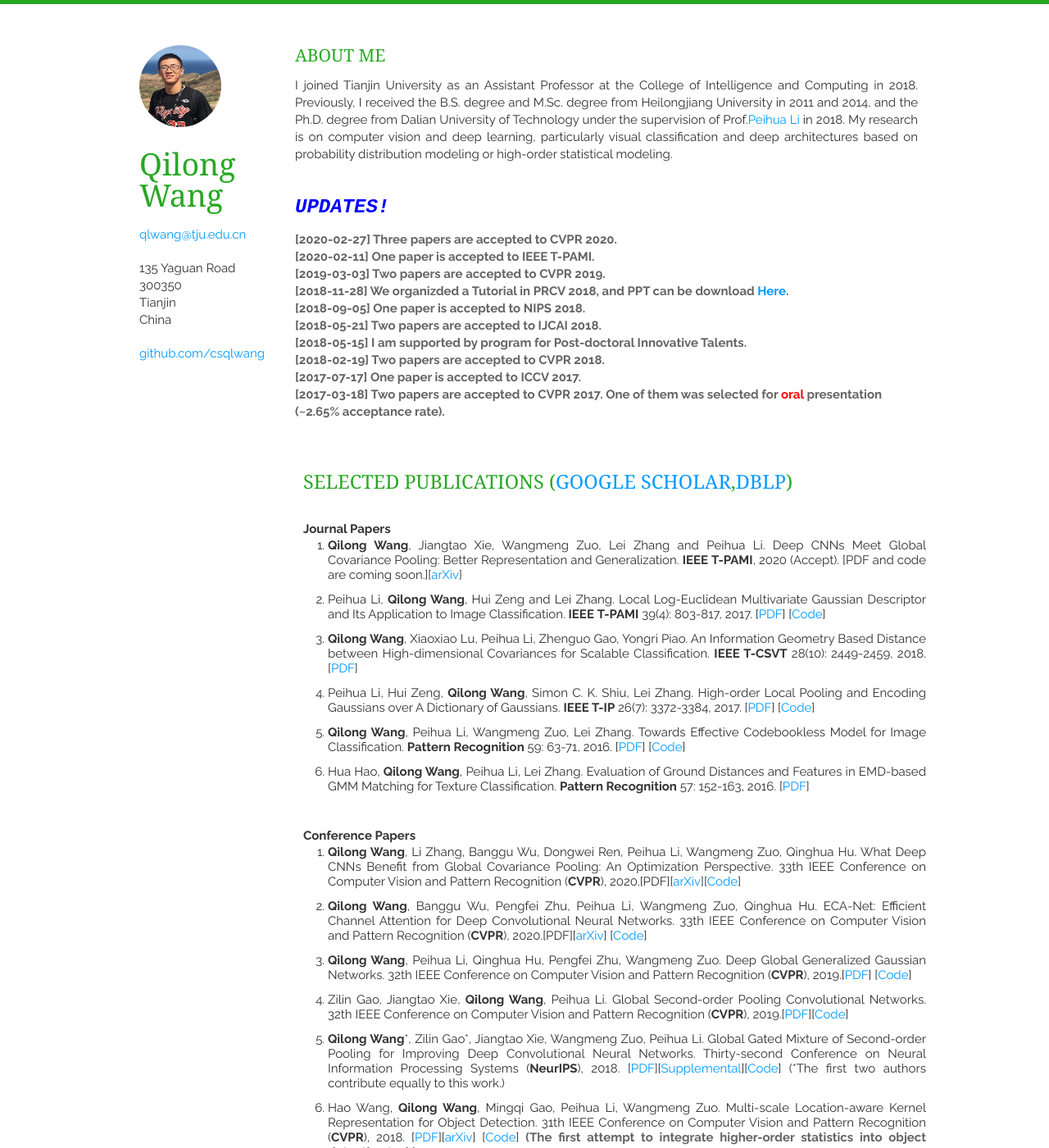
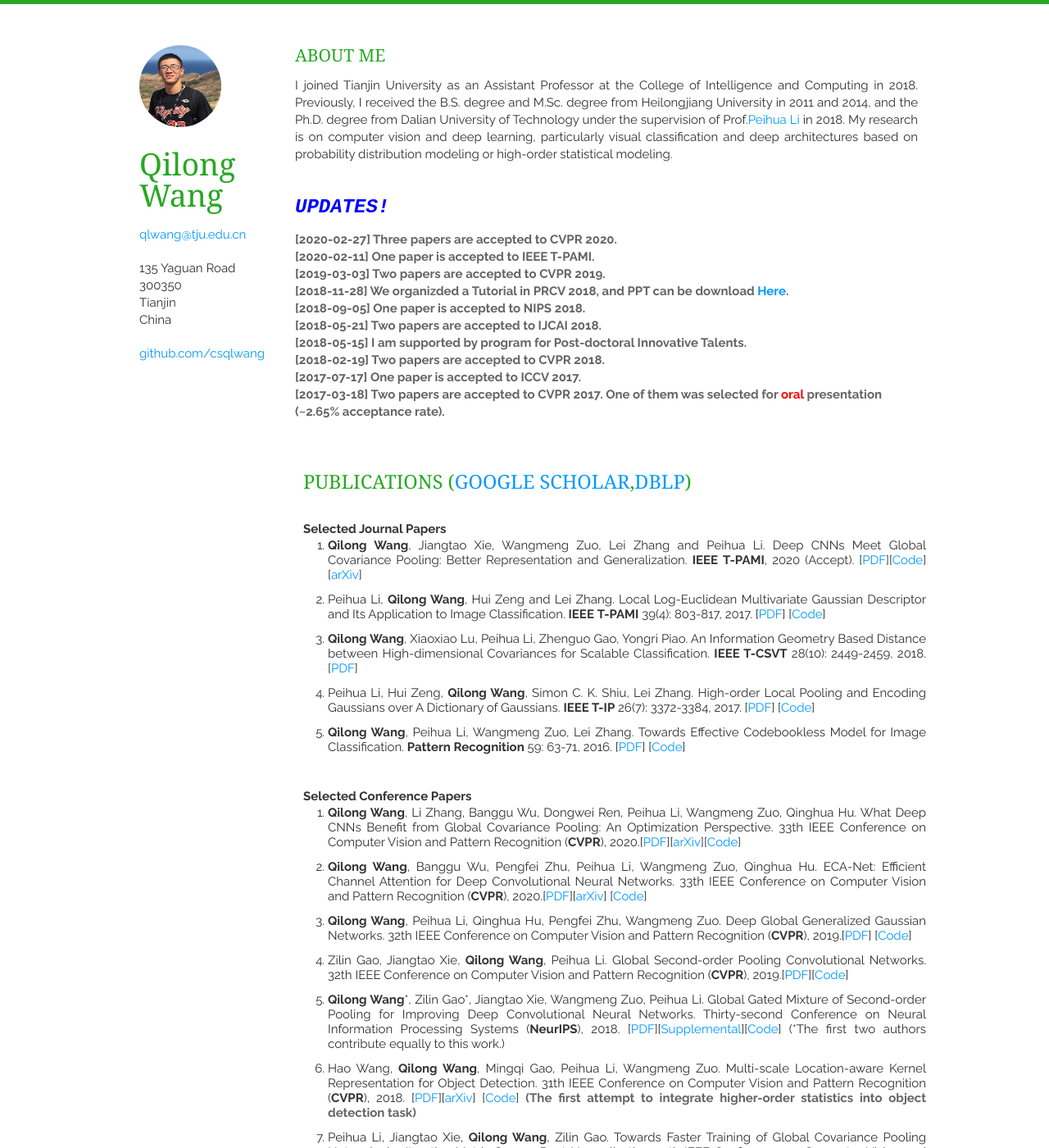
Before and after one commit to iamjingli/homepage, a Jekyll site: the page built from index.html, in a window 1280 px wide and 1400 px high. Shown: the whole window at 82% size. Built offline with Jekyll 4.4.1, drawn with Linux system fonts in a browser that asks for light colours; nearby versions of some CDN libraries; the list of posts is cut into pages by our own code; some of the changed text lies outside the part shown.

Commit message:
homepage

```diff
--- a/_includes/acdserve.html
+++ b/_includes/acdserve.html
@@ -11,7 +11,7 @@
         <p><br />
         <strong>Conference Reviewer</strong><br />
         </p>
-        <p>CVPR 2018-2020, ECCV 2020, ICCV 2019,  AAAI 2019, IJCAI 2018, ACCV 2016-2018
+        <p>CVPR 2018-2020, NeruIPS 2020, ECCV 2020, ICCV 2019,  AAAI 2019 2021, IJCAI 2018, ACCV 2016-2020
           <article></article>
 </p>
       </header>
--- a/_includes/publications.html
+++ b/_includes/publications.html
@@ -20,20 +20,20 @@
             <article>
               <header></header>
             </article>
-          Selected Publications (<a href="https://scholar.google.com/citations?user=qdPVJN0AAAAJ&amp;hl=zh-CN">Google Scholar</a>,<a href="https://dblp.uni-trier.de/pers/w/Wang:Qilong.html">DBLP</a>) </h1>
+          Publications (<a href="https://scholar.google.com/citations?user=qdPVJN0AAAAJ&amp;hl=zh-CN">Google Scholar</a>,<a href="https://dblp.uni-trier.de/pers/w/Wang:Qilong.html">DBLP</a>) </h1>
         </section></h1>
   </header>
     </article>
     <section class="thirteen columns">
       <article>
         <header></header>
-        <p align="justify"><strong>Journal Papers</strong></p>
+        <p align="justify"><strong>Selected Journal Papers</strong></p>
         <ol>
           <li><div align="justify"><div align="justify">
             <div align="justify">
                   <div align="justify"><strong>Qilong Wang</strong>, Jiangtao Xie, Wangmeng Zuo,  Lei Zhang and
                     Peihua Li.  Deep CNNs Meet Global Covariance Pooling:
-                    Better Representation and Generalization. <strong>IEEE</strong> <strong>T-PAMI</strong>, 2020 (Accept). [PDF and code are coming soon.][<a href="https://arxiv.org/abs/1904.06836?context=cs.CV">arXiv</a>]</div>
+                    Better Representation and Generalization. <strong>IEEE</strong> <strong>T-PAMI</strong>, 2020 (Accept). [<a href="https://ieeexplore.ieee.org/document/9001240">PDF</a>][<a href="http://peihuali.org/MPN-COV/">Code</a>][<a href="https://arxiv.org/abs/1904.06836?context=cs.CV">arXiv</a>]</div>
             </div>
               </div>
             </div>
@@ -54,24 +54,22 @@
             </div>
           </li>
           <li><div align="justify">
-            <div align="justify"><strong>Qilong Wang</strong>,  Peihua Li, Wangmeng Zuo, Lei Zhang. Towards Effective Codebookless Model for  Image Classification. <strong>Pattern  Recognition</strong> 59: 63-71, 2016. [<a href="http://www.peihuali.org/publications/PR-CLM/PR-CLM.pdf">PDF</a>] [<a href="http://www.peihuali.org/publications/PR-CLM/CLM_PR.zip">Code</a>] </div>
+            <div align="justify"><strong>Qilong Wang</strong>,  Peihua Li, Wangmeng Zuo, Lei Zhang. Towards Effective Codebookless Model for  Image Classification. <strong>Pattern  Recognition</strong> 59: 63-71, 2016. [<a href="http://www.peihuali.org/publications/PR-CLM/PR-CLM.pdf">PDF</a>] [<a href="http://www.peihuali.org/publications/PR-CLM/CLM_PR.zip">Code</a>]
+              <div align="justify"></div>
             </div>
-          </li>
-          <li><div align="justify">
-            <div align="justify">Hua Hao, <strong>Qilong Wang</strong>, Peihua Li, Lei Zhang.  Evaluation of Ground Distances and Features in EMD-based GMM Matching for  Texture Classification. <strong>Pattern  Recognition</strong> 57: 152-163, 2016. [<a href="https://www.sciencedirect.com/science/article/pii/S0031320316000960">PDF</a>] </div>
             </div>
           </li>
         </ol>
         <p align="justify">&nbsp;</p>
-        <p><strong>Conference Papers </strong></p>
+        <p><strong>Selected Conference Papers </strong></p>
         <ol>
           <li>
             <div align="justify">
-              <div align="justify"><strong>Qilong Wang</strong>, Li Zhang, <span data-bind="text: fullName, style:{fontWeight: isPrimary ? 'bold' : ''}">Banggu Wu</span>, Dongwei Ren, Peihua Li, Wangmeng Zuo, Qinghua Hu. What Deep CNNs Benefit from Global Covariance Pooling: An Optimization Perspective. 33th  IEEE Conference on Computer Vision and Pattern Recognition (<strong>CVPR</strong>), 2020.[PDF][<a href="https://arxiv.org/abs/2003.11241">arXiv</a>][<a href="https://github.com/ZhangLi-CS/GCP_Optimization">Code</a>]</div>
+              <div align="justify"><strong>Qilong Wang</strong>, Li Zhang, <span data-bind="text: fullName, style:{fontWeight: isPrimary ? 'bold' : ''}">Banggu Wu</span>, Dongwei Ren, Peihua Li, Wangmeng Zuo, Qinghua Hu. What Deep CNNs Benefit from Global Covariance Pooling: An Optimization Perspective. 33th  IEEE Conference on Computer Vision and Pattern Recognition (<strong>CVPR</strong>), 2020.[<a href="https://openaccess.thecvf.com/content_CVPR_2020/papers/Wang_What_Deep_CNNs_Benefit_From_Global_Covariance_Pooling_An_Optimization_CVPR_2020_paper.pdf">PDF</a>][<a href="https://arxiv.org/abs/2003.11241">arXiv</a>][<a href="https://github.com/ZhangLi-CS/GCP_Optimization">Code</a>]</div>
             </div>
           </li>
           <li>
-            <div align="justify"><strong>Qilong Wang</strong>, <span data-bind="text: fullName, style:{fontWeight: isPrimary ? 'bold' : ''}">Banggu Wu,</span> Pengfei Zhu, Peihua Li, Wangmeng Zuo, Qinghua Hu. ECA-Net: Efficient Channel Attention for Deep Convolutional Neural Networks. 33th  IEEE Conference on Computer Vision and Pattern Recognition (<strong>CVPR</strong>), 2020.[PDF][<a href="https://arxiv.org/abs/1910.03151">arXiv</a>] [<a href="https://github.com/BangguWu/ECANet">Code</a>]</div>
+            <div align="justify"><strong>Qilong Wang</strong>, <span data-bind="text: fullName, style:{fontWeight: isPrimary ? 'bold' : ''}">Banggu Wu,</span> Pengfei Zhu, Peihua Li, Wangmeng Zuo, Qinghua Hu. ECA-Net: Efficient Channel Attention for Deep Convolutional Neural Networks. 33th  IEEE Conference on Computer Vision and Pattern Recognition (<strong>CVPR</strong>), 2020.[<a href="https://openaccess.thecvf.com/content_CVPR_2020/papers/Wang_ECA-Net_Efficient_Channel_Attention_for_Deep_Convolutional_Neural_Networks_CVPR_2020_paper.pdf">PDF</a>][<a href="https://arxiv.org/abs/1910.03151">arXiv</a>] [<a href="https://github.com/BangguWu/ECANet">Code</a>]</div>
           </li>
           <li>
             <div align="justify"><strong>Qilong Wang</strong>, Peihua Li, Qinghua Hu, Pengfei Zhu, Wangmeng Zuo. Deep Global Generalized Gaussian Networks. 32th  IEEE Conference on Computer Vision and Pattern Recognition (<strong>CVPR</strong>), 2019.[<a href="http://openaccess.thecvf.com/content_CVPR_2019/papers/Wang_Deep_Global_Generalized_Gaussian_Networks_CVPR_2019_paper.pdf">PDF</a>] [<a href="https://github.com/csqlwang/3G-Net">Code</a>]</div>
```
